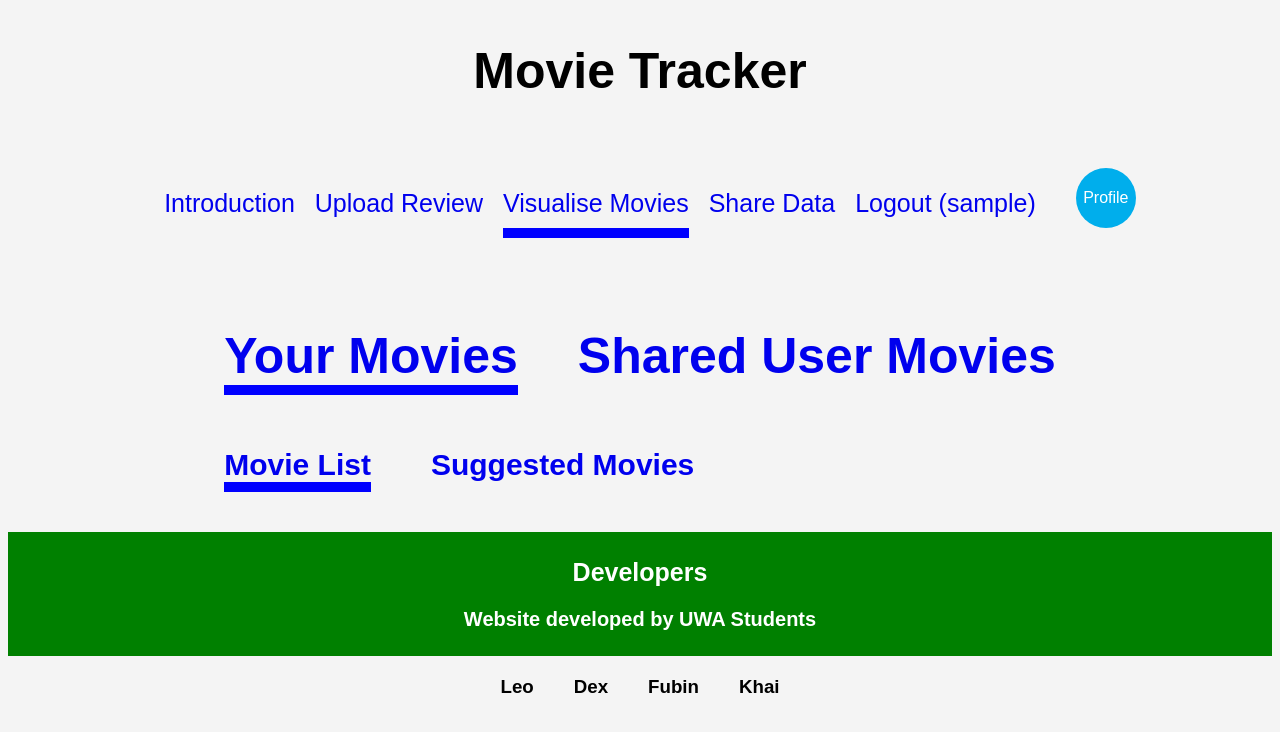
After one commit to leo-mcgill/Group93, a Flask app: page /visualiseMovies in a window 1280 px wide. The commit adds this page. Shown: the top 732 px of the page. Run offline with Flask 3, Linux system fonts and the light colour scheme; the visitor is signed in with stand-in values (Sample User, id 1); data that the repository does not hold is empty.

Commit message:
Suggested Movies Feature Working. And moved some logic to functions_for_routes file

```diff
--- a/app/routes.py
+++ b/app/routes.py
@@ -9,6 +9,8 @@ from app import application
 from app import login_manager
 from app import db
 from forms import LoginForm, RegisterForm
+
+from functions_for_routes import *
 
 ### The following code is a newly designed login/signup ###
 @application.route("/newlogin")
@@ -36,8 +38,6 @@ def login():
         username = form.username.data
         password = form.password.data
 
-        #username = request.form['username']
-        #password = request.form['password']
         user = User.query.filter_by(username=username).first()
         if user and user.check_password(password):
             login_user(user)
@@ -88,13 +88,13 @@ def home():
 def login_modal():
     return render_template('login_modal.html')
 
-@application.route('/uploadData')
+@application.route('/uploadReview')
 @login_required
-def uploadData():
+def uploadReview():
 
     movies = Movie.query.all()
 
-    return render_template("uploadData.html", api_key=Config.API_KEY, underlined_tab_index=2, movies = movies)
+    return render_template("uploadReview.html", api_key=Config.API_KEY, underlined_tab_index=2, movies = movies)
 
 ### Methods to handle N/A responses from OMDB ###
 def safe_float(val, default=None):
@@ -183,6 +183,7 @@ def upload_movie():
             existing_link.user_rating = user_rating
             message = f"Movie: {title} rating updated!"
         else:
+            # Change existing to movie when you want to add movies to db using OMDB API Key
             user_movie = UserMovie(user_id=current_user.id, movie_id=existing.id, user_rating=user_rating)
             db.session.add(user_movie)
             message = f"Movie: {title} added to your list!"
@@ -196,7 +197,7 @@ def upload_movie():
         traceback.print_exc()
         return jsonify({"error": f"Failed to store movie: {str(e)}"}), 500
 
-### ROUTE FOR TO SEND API REQUEST TO AUTOCOMPLETE ###
+### ROUTE TO SEND API REQUEST TO AUTOCOMPLETE ###
 @application.route("/autocomplete_movie")
 @login_required
 def autocomplete_movie():
@@ -283,9 +284,9 @@ def add_friend():
     else:
         return jsonify({"error": "User not found!"}), 404
 
-@application.route('/visualiseData')
+@application.route('/visualiseMovies')
 @login_required
-def visualiseData():
+def visualiseMovies():
     try:
         user_movie_alias = aliased(UserMovie)
 
@@ -294,7 +295,7 @@ def visualiseData():
                 Movie,
                 user_movie_alias.user_rating  # pulls the current user's rating if exists
             )
-            .join(  # Changed from outerjoin to innerjoin to only get rated movies
+            .join(  # innerjoin to only get rated movies
                 user_movie_alias,
                 (Movie.id == user_movie_alias.movie_id) & (user_movie_alias.user_id == current_user.id)
             )
@@ -303,31 +304,40 @@ def visualiseData():
 
         movies = query.all()
 
-        movies_data = []
-        for movie, user_rating in movies:
-            movies_data.append({
-                "title": movie.title,
-                "year": movie.year,
-                "rated": movie.rated,
-                "released": movie.released,
-                "genre": movie.genre,
-                "director": movie.director,
-                "writer": movie.writer,
-                "actors": movie.actors,
-                "imdb_rating": movie.imdb_rating,
-                "metascore": movie.metascore,
-                "box_office": movie.box_office,
-                "poster_url": movie.poster_url,
-                "user_rating": user_rating
-            })
-        return render_template("visualiseData.html", underlined_tab_index=3, movies = movies_data)
+        movies_data = pack_movie_data_tuple(movies)
+
+        return render_template("visualiseMovies.html", underlined_tab_index=3, movies = movies_data)
     except Exception as e:
         print("Could not get movies: " + str(e))
         return jsonify({"error": "Could not get movies", "details": str(e)}), 500
 
-@application.route('/visualiseDataShared')
+@application.route('/visualiseMoviesSuggested')
 @login_required
-def visualiseDataShared():
+def visualiseMoviesSuggested():
+    try:
+        user_movie_alias = aliased(UserMovie)
+
+        movies = query_for_movies_rated(current_user).all()
+
+        top_genre = calculate_top_genre(movies)
+
+        all_movies = Movie.query.all()
+
+        movies_of_genre = []
+        movies_of_genre = get_movies_of_genre(all_movies, top_genre)
+
+        movies_data = pack_movie_data_list(movies_of_genre)
+
+        return render_template("visualiseMoviesSuggested.html", underlined_tab_index=3, movies=movies_data, top_genre=top_genre)
+    except Exception as e:
+        print("Could not get movies: " + str(e))
+        return jsonify({"error": "Could not get movies", "details": str(e)}), 500
+
+
+
+@application.route('/visualiseMoviesShared')
+@login_required
+def visualiseMoviesShared():
 
     movies_data = []
     friends_list = []
@@ -346,59 +356,69 @@ def visualiseDataShared():
         return jsonify({"error": str(e)}), 500
 
     try:
-        # Get the friend's username from query parameters (passed from frontend)
         friend_username = request.args.get('friend_username', type=str)
 
-        if friend_username == None:
-            return render_template("visualiseDataShared.html", underlined_tab_index=3, movies=movies_data, friends=friends_list)
+        friend = User.query.filter_by(username=friend_username).first()
 
-        # Find the friend object from the database by username
-        friend = User.query.filter_by(username=friend_username).first()
+        movies = get_friend_movies(friend_username)
+
+        # False means no friend is selected. And then renders the template with an empty friends list.
+        if movies == False:
+            return render_template("visualiseMoviesShared.html", underlined_tab_index=3, movies=movies_data, friends=friends_list)
 
         # Check if friend exists and if the current user is friends with the friend
         if not friend or not current_user.is_friends_with(friend):
             return jsonify({"error": "User is not friends with the specified friend"}), 403
 
-        # Alias for UserMovie table
-        user_movie_alias = aliased(UserMovie)
-
-        # Query to get the movies where the friend has rated the movie (user_rating is not None)
-        query = (
-            db.session.query(
-                Movie,
-                user_movie_alias.user_rating  # friend's rating on the movie
-            )
-            .outerjoin(
-                user_movie_alias,
-                (Movie.id == user_movie_alias.movie_id) & (user_movie_alias.user_id == friend.id)
-            )
-            .filter(user_movie_alias.user_rating.isnot(None))  # Only movies the friend has rated
-        )
-
-        movies = query.all()
-
-        for movie, user_rating in movies:
-            movies_data.append({
-                "title": movie.title,
-                "year": movie.year,
-                "rated": movie.rated,
-                "released": movie.released,
-                "genre": movie.genre,
-                "director": movie.director,
-                "writer": movie.writer,
-                "actors": movie.actors,
-                "imdb_rating": movie.imdb_rating,
-                "metascore": movie.metascore,
-                "box_office": movie.box_office,
-                "poster_url": movie.poster_url,
-                "user_rating": user_rating
-            })
+        movies_data = pack_movie_data_tuple(movies)
 
     except Exception as e:
         print("Could not get movies: " + str(e))
         return jsonify({"error": "Could not get movies"}), 500
 
-    return render_template("visualiseDataShared.html", underlined_tab_index=3, movies=movies_data, friends=friends_list)
+    return render_template("visualiseMoviesShared.html", underlined_tab_index=3, movies=movies_data, friends=friends_list)
+
+@application.route('/visualiseMoviesSharedSuggested')
+@login_required
+def visualiseMoviesSharedSuggested():
+
+    movies_data = []
+    friends_list = []
+
+    try:
+        user = User.query.get(current_user.id)
+        if not user:
+            return jsonify({"error": "User not found"}), 404
+
+        friends_list = [
+            {"id": friend.id, "username": friend.username}
+            for friend in user.friends
+        ]
+
+    except Exception as e:
+        return jsonify({"error": str(e)}), 500
+
+    try:
+        friend_username = request.args.get('friend_username', type=str)
+
+        movies = get_friend_movies(friend_username)
+        if movies == False:
+            return render_template("visualiseMoviesSharedSuggested.html", underlined_tab_index=3, movies=movies_data, friends=friends_list)
+
+        top_genre = calculate_top_genre(movies)
+
+        all_movies = Movie.query.all()
+
+        movies_of_genre = []
+        movies_of_genre = get_movies_of_genre(all_movies, top_genre)
+
+        movies_of_genre = pack_movie_data_tuple(movies)
+
+    except Exception as e:
+        print("Could not get movies: " + str(e))
+        return jsonify({"error": "Could not get movies"}), 500
+
+    return render_template("visualiseMoviesSharedSuggested.html", underlined_tab_index=3, movies=movies_of_genre, friends=friends_list, top_genre=top_genre)
 
 ### The following code is profile ###
 
--- a/app/static/css_styles/visualise_styles.css
+++ b/app/static/css_styles/visualise_styles.css
@@ -28,3 +28,16 @@
     border-bottom: 10px solid blue;
     padding-bottom: 0px;
 }
+
+.not_selected_view_section {
+    font-size: 30px;
+    display: inline-block;
+    padding-bottom: 0px;
+}
+
+.selected_view_section {
+    font-size: 30px;
+    display: inline-block;
+    border-bottom: 10px solid blue;
+    padding-bottom: 0px;
+}
--- a/app/templates/base.html
+++ b/app/templates/base.html
@@ -24,8 +24,8 @@
     <nav class="navbar">
         <ul class="nav_links">
             <li {% if underlined_tab_index == 1%}class="underlined_tab"{% endif %}><a  href="/">Introduction</a></li>
-            <li {% if underlined_tab_index == 2%}class="underlined_tab"{% endif %}><a href="/uploadData">Upload Data</a></li>
-            <li {% if underlined_tab_index == 3%}class="underlined_tab"{% endif %}><a href="/visualiseData">Visualise Data</a></li>
+            <li {% if underlined_tab_index == 2%}class="underlined_tab"{% endif %}><a href="/uploadReview">Upload Review</a></li>
+            <li {% if underlined_tab_index == 3%}class="underlined_tab"{% endif %}><a href="/visualiseMovies">Visualise Movies</a></li>
             <li {% if underlined_tab_index == 4%}class="underlined_tab"{% endif %}><a href="/shareData">Share Data</a></li>
             {% if current_user.is_authenticated %}
             <li {% if underlined_tab_index == 5%}class="underlined_tab"{% endif %}><a href="/logout">Logout ({{ current_user.username }})</a></li>
--- /dev/null
+++ b/app/templates/visualiseMovies.html
@@ -0,0 +1,59 @@
+{% extends "base.html" %}
+
+{% block title %}Visualise Data{% endblock %}
+
+{% set stylesheet_file = 'css_styles/visualise_styles.css' %}
+
+{% block content %}
+<!--Visualise Data section-->
+<div class="body_container">
+    <div class="centered_container column_direction">
+        <div class="centered_div">
+            <div class="title_container">
+                <a href="/visualiseMovies">
+                    <h1 class="selected_subtitle">Your Movies</h1>
+                </a>
+            </div>
+            <div class="title_container">
+                <a href="/visualiseMoviesShared">
+                    <h1 class="not_selected_subtitle">Shared User Movies</h1>
+                </a>
+            </div>
+        </div>
+        <div class="centered_div">
+            <div class="title_container">
+                <a href="/visualiseMovies">
+                    <h1 class="selected_view_section">Movie List</h1>
+                </a>
+            </div>
+            <div class="title_container">
+                <a href="/visualiseMoviesSuggested">
+                    <h1 class="not_selected_view_section">Suggested Movies</h1>
+                </a>
+            </div>
+        </div>
+        <div>
+            {% for movie in movies %}
+            <div class="centered_div row_direction movie">
+                <div class="movie_image_container">
+                    <img src={{ movie.poster_url }}></img>
+                </div>
+                <div class="movie_container">
+                    <p class="movie_section_font white_font">Movie Details</p>
+                    <p class="movie_list_font white_font">Title: {{ movie.title }}</p>
+                    <p class="movie_list_font white_font">Year: {{ movie.year }}</p>
+                    <p class="movie_list_font white_font">Rated: {{ movie.rated }}</p>
+                    <p class="movie_list_font white_font">Released: {{ movie.released }}</p>
+                    <p class="movie_list_font white_font">Genre: {{ movie.genre }}</p>
+                    <p class="movie_list_font white_font">IMDB Rating: {{ movie.imdb_rating }}</p>
+                    <p class="movie_list_font white_font">Metascore: {{ movie.metascore }}</p>
+                    <p class="movie_section_font white_font">Your Rating: </p>
+                    <p class="movie_list_font white_font">Rating: {{ movie.user_rating }}</p>
+                </div>
+            </div>
+            {% endfor %}
+        </div>
+    </div>
+</div>
+
+{% endblock %}
```
Also changed, not shown: app/functions_for_routes.py (added, +112 -0 lines), app/templates/visualiseMoviesShared.html (renamed from app/templates/visualiseData.html, +23 -5 lines), app/templates/visualiseMoviesSharedSuggested.html (added, +64 -0 lines), app/templates/visualiseMoviesSuggested.html (renamed from app/templates/visualiseDataShared.html, +17 -12 lines), app/templates/uploadReview.html (renamed from app/templates/uploadData.html).
